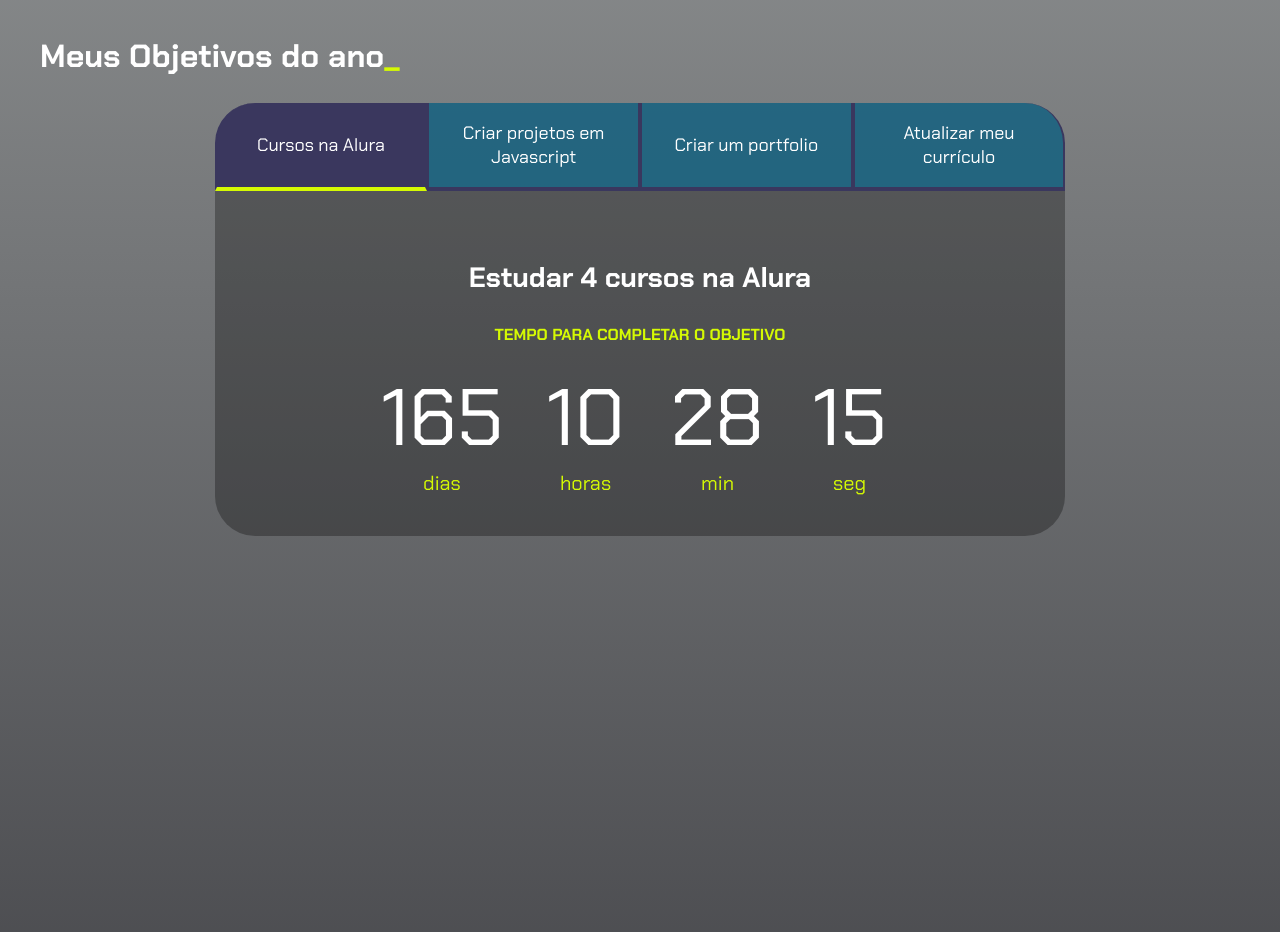
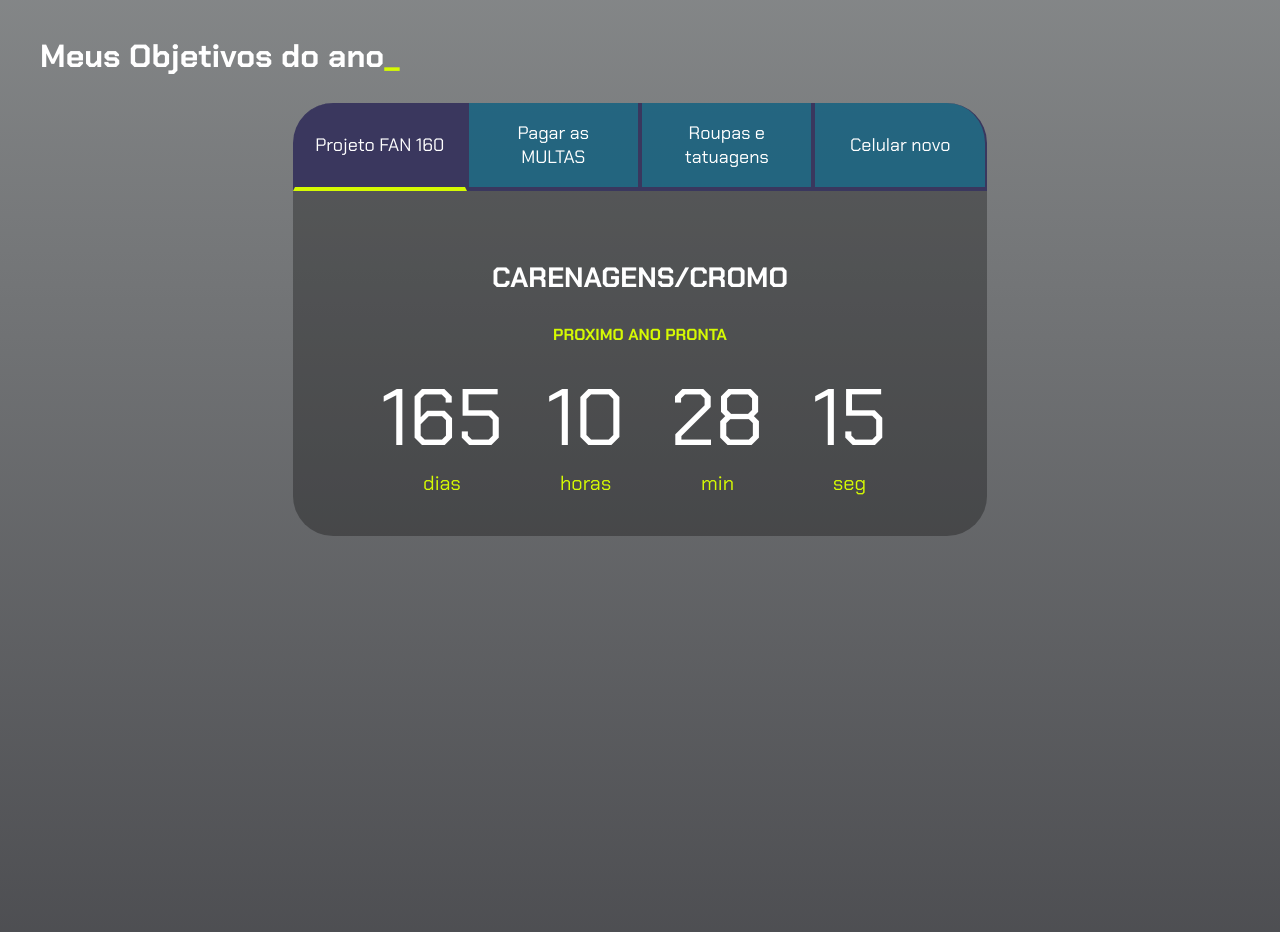
Before and after one commit to Rafael20070414/projeto-final, a plain HTML site: page index.html in a window 1280 px wide. Shown: the top 932 px of the page. Drawn offline with Linux system fonts and the light colour scheme.

Commit message:
Add files via upload

```diff
--- a/index.html
+++ b/index.html
@@ -13,15 +13,15 @@
         <h2 class="titulo-principal">Meus Objetivos do ano<span>_</span></h2>
         <div class="conteudo">
             <div class="botoes">
-                <button class="botao ativo">Cursos na Alura</button>
-                <button class="botao">Criar projetos em Javascript</button>
-                <button class="botao">Criar um portfolio</button>
-                <button class="botao">Atualizar meu currículo</button>
+                <button class="botao ativo">Projeto FAN 160</button>
+                <button class="botao">Pagar as MULTAS</button>
+                <button class="botao">Roupas e tatuagens</button>
+                <button class="botao">Celular novo</button>
             </div>
             <div class="abas-textos">
                 <div class="aba-conteudo ativo">
-                    <h3 class="aba-conteudo-titulo-principal">Estudar 4 cursos na Alura</h3>
-                    <h4 class="aba-conteudo-titulo-secundario">Tempo para completar o objetivo</h4>
+                    <h3 class="aba-conteudo-titulo-principal">CARENAGENS/CROMO</h3>
+                    <h4 class="aba-conteudo-titulo-secundario">PROXIMO ANO PRONTA</h4>
                     <div class="contador">
                         <div class="contador-digito">
                             <p class="contador-digito-numero" id="dias0">7</p>
@@ -42,8 +42,8 @@
                     </div>
                 </div>
                 <div class="aba-conteudo">
-                    <h3 class="aba-conteudo-titulo-principal">Criar 5 projetos em Javascript</h3>
-                    <h4 class="aba-conteudo-titulo-secundario">Tempo para completar o objetivo</h4>
+                    <h3 class="aba-conteudo-titulo-principal">Deixar ela sem dividas</h3>
+                    <h4 class="aba-conteudo-titulo-secundario">Até o final do ano</h4>
                     <div class="contador">
                         <div class="contador-digito">
                             <p class="contador-digito-numero" id="dias1">7</p>
@@ -64,8 +64,8 @@
                     </div>
                 </div>
                 <div class="aba-conteudo">
-                    <h3 class="aba-conteudo-titulo-principal">Criar um portfolio com os meus 3 melhores projetos</h3>
-                    <h4 class="aba-conteudo-titulo-secundario">Tempo para completar o objetivo</h4>
+                    <h3 class="aba-conteudo-titulo-principal">Roupas novas/fechar a perna e o braço</h3>
+                    <h4 class="aba-conteudo-titulo-secundario">Até o final do ano</h4>
                     <div class="contador">
                         <div class="contador-digito">
                             <p class="contador-digito-numero" id="dias2">7</p>
@@ -86,8 +86,8 @@
                     </div>
                 </div>
                 <div class="aba-conteudo">
-                    <h3 class="aba-conteudo-titulo-principal">Atualizar meu curriculo com os certificados da Alura</h3>
-                    <h4 class="aba-conteudo-titulo-secundario">Tempo para completar o objetivo</h4>
+                    <h3 class="aba-conteudo-titulo-principal">Iphone</h3>
+                    <h4 class="aba-conteudo-titulo-secundario">Quando der</h4>
                     <div class="contador">
                         <div class="contador-digito">
                             <p class="contador-digito-numero" id="dias3">7</p>
```
